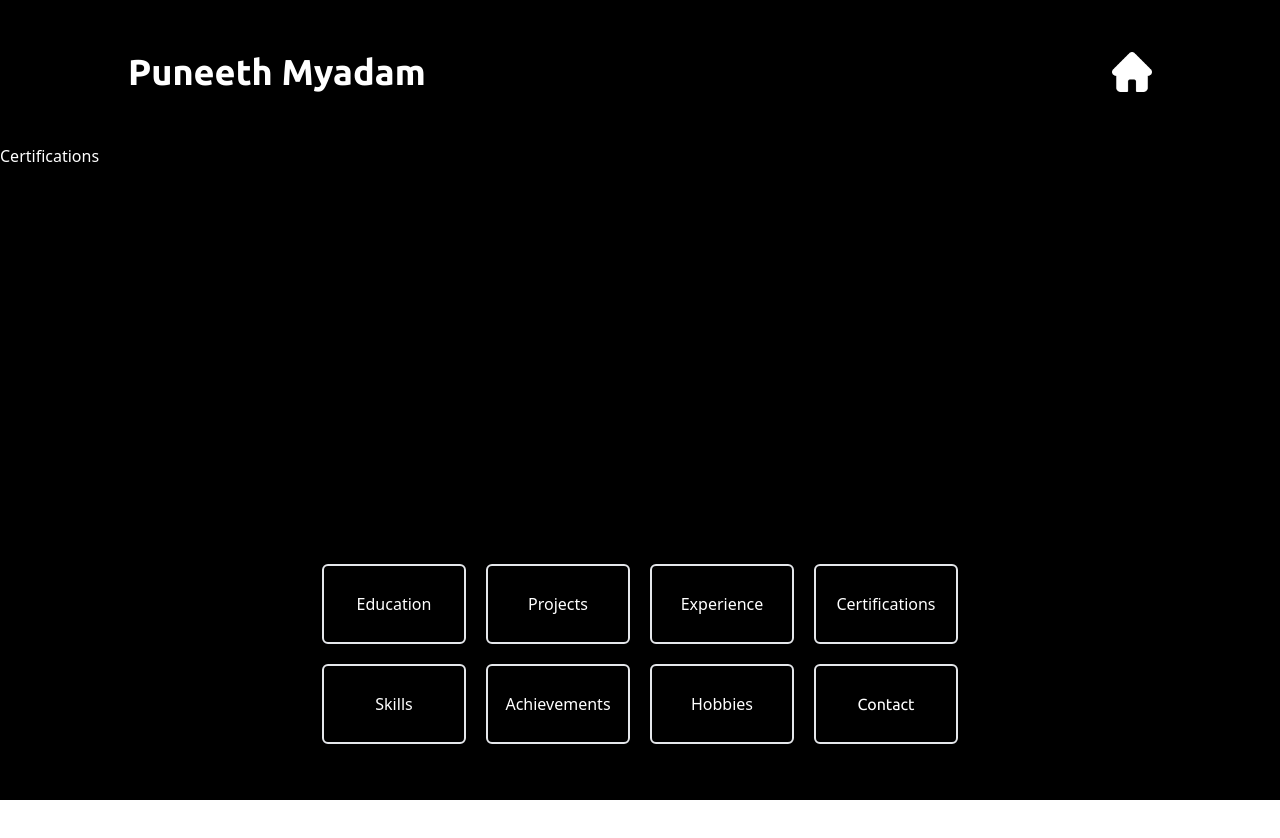
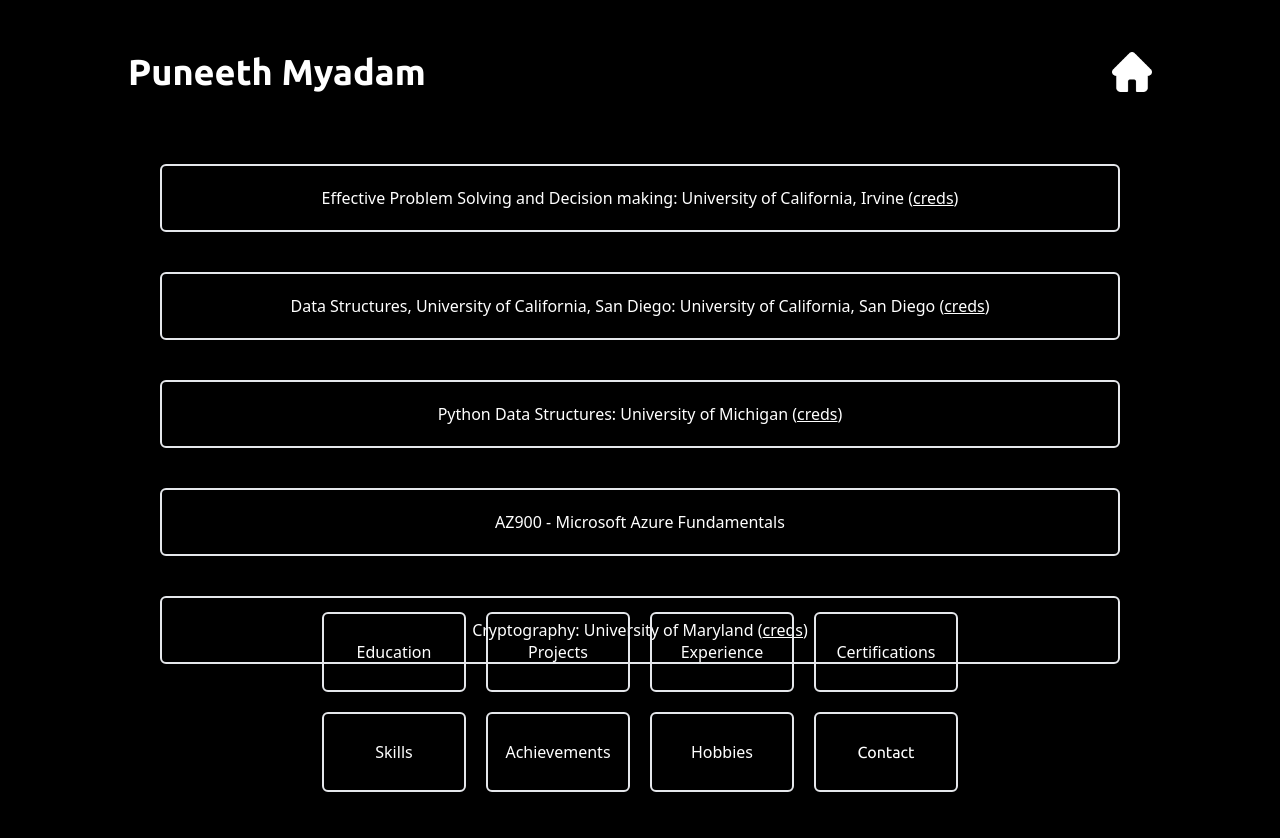
Before and after one commit to MyadamPuneeth/Portfolio, a React (Vite) app: page /Portfolio/certifications in a window 1280 px wide. Shown: the top 838 px of the page. Before the commit the page ends 800 px from the top, so only its background shows below. Built offline with nearby package versions, Linux system fonts and the light colour scheme; no server answers.

Commit message:
all pages ready

```diff
--- a/src/components/NavGrid.jsx
+++ b/src/components/NavGrid.jsx
@@ -4,7 +4,7 @@ import { Link } from 'react-router-dom'
 const NavGrid = () => {
   return (
     <div>
-      <footer className='footer sm:footer-horizontal bg-neutral text-neutral-content items-center p-4 mb-10 bottom-0'>
+      <footer className='footer sm:footer-horizontal bg-neutral text-neutral-content items-center p-4 md:mt-20 mb-10 bottom-0'>
         <div className='flex w-full justify-center '>
           <div className='flex flex-col gap-5'>
             <div className='flex gap-5'>
--- a/src/components/Navbar.jsx
+++ b/src/components/Navbar.jsx
@@ -6,7 +6,7 @@ const Navbar = () => {
     return (
         <div className='z-0'>
             <div className="navbar bg-black h-20 shadow-sm flex items-center justify-end pr-20 gap-2">
-                <a className="btn btn-ghost mt-2.5 font-ubuntu text-white text-xl"><SupabaseConn/></a>
+                <a className="btn btn-ghost mt-2.5 font-ubuntu text-white text-xl">123123</a>
                 <img className="w-10 h-10" src={fire}></img>
             </div>
         </div>
--- a/src/components/pages/Achievements.jsx
+++ b/src/components/pages/Achievements.jsx
@@ -2,7 +2,22 @@ import React from 'react'
 
 const Achievements = () => {
   return (
-    <div>Achievements</div>
+    <div className='flex flex-col items-center mt-5 w-full gap-20 h-[44vh]'>
+      <div className='flex flex-col gap-10'>
+        <div className='border-2 rounded-md py-5 px-32 text-center'>
+          AIU South Zone - GITAM Univeristy 2022
+        </div>
+        <div className='border-2 rounded-md py-5 px-32 text-center'>
+          AIU South Zone - GITAM Univeristy 2023
+        </div>
+        <div className='border-2 rounded-md py-5 px-32 text-center'>
+          6th position in Skillvarz Hackathon 2024
+        </div>
+        <div className='border-2 rounded-md py-5 px-32 text-center'>
+          BOOMBOX 2.0 - Winner
+        </div>
+      </div>
+    </div>
   )
 }
 
--- a/src/components/pages/Certifications.jsx
+++ b/src/components/pages/Certifications.jsx
@@ -2,7 +2,29 @@ import React from 'react'
 
 const Certifications = () => {
   return (
-    <div>Certifications</div>
+    <div className='flex flex-col items-center mt-5 w-full gap-20 h-[44vh]'>
+      <div className='flex flex-col gap-10'>
+        <div className='border-2 rounded-md py-5 px-32 text-center'>
+          Effective Problem Solving and Decision making: University of California, Irvine
+          <a href="https://coursera.org/verify/UF95BWQWXJD7"> (<u>creds</u>)</a>
+        </div>
+        <div className='border-2 rounded-md py-5 px-32 text-center'>
+          Data Structures, University of California, San Diego: University of California, San Diego
+          <a href="https://coursera.org/verify/C8N3YUD6RH9R"> (<u>creds</u>)</a>
+        </div>
+        <div className='border-2 rounded-md py-5 px-32 text-center'>
+          Python Data Structures: University of Michigan
+          <a href="https://coursera.org/verify/YNTJUUWBNUJ8"> (<u>creds</u>)</a>
+        </div>
+        <div className='border-2 rounded-md py-5 px-32 text-center'>
+          AZ900 - Microsoft Azure Fundamentals
+        </div>
+        <div className='border-2 rounded-md py-5 px-32 text-center'>
+          Cryptography: University of Maryland
+          <a href="https://www.coursera.org/account/accomplishments/verify/QJL4WX6YN325"> (<u>creds</u>)</a>
+        </div>
+      </div>
+    </div>
   )
 }
 
--- a/src/components/pages/Experience.jsx
+++ b/src/components/pages/Experience.jsx
@@ -2,7 +2,7 @@ import React from 'react'
 
 const Experience = () => {
   return (
-    <div className='flex flex-col items-center mt-5 w-full gap-20 text-center h-[53vh] overflow-y-scroll scrollbar-hide'
+    <div className='flex flex-col items-center mt-5 w-full gap-20 text-center h-[44vh] overflow-y-scroll scrollbar-hide'
     >
       <div className='flex flex-col gap-10'>
         <div className='border-2 rounded-md py-5 px-32'>
--- a/src/components/pages/Hobbies.jsx
+++ b/src/components/pages/Hobbies.jsx
@@ -2,13 +2,19 @@ import React from 'react'
 
 const Hobbies = () => {
   return (
-    <div className='flex flex-col items-center mt-5 w-full text-center h-[55vh] overflow-y-scroll scrollbar-hide'>
+    <div className='flex flex-col items-center mt-5 w-full text-center h-[44vh] overflow-y-scroll scrollbar-hide'>
       <div className='flex flex-col gap-10'>
         <div className='border-2 rounded-md py-5 px-32'>
           Table Tennis
         </div>
         <div className='border-2 rounded-md py-5 px-32'>
           Chess
+        </div>
+        <div className='border-2 rounded-md py-5 px-32'>
+          Programming
+        </div>
+        <div className='border-2 rounded-md py-5 px-32'>
+          Graphic Design
         </div>
         <div className='border-2 rounded-md py-5 px-32'>
           Cricket
@@ -19,12 +25,6 @@ const Hobbies = () => {
         <div className='border-2 rounded-md py-5 px-32'>
           Basketball
         </div>
-        <div className='border-2 rounded-md py-5 px-32'>
-          Programming
-        </div>
-        <div className='border-2 rounded-md py-5 px-32'>
-          Graphic Design
-        </div>
       </div>
     </div>
   )
--- a/src/components/pages/Projects.jsx
+++ b/src/components/pages/Projects.jsx
@@ -2,7 +2,7 @@ import React from 'react'
 
 const Projects = () => {
   return (
-    <div className='flex flex-col items-center mt-5 h-[55vh] overflow-y-scroll scrollbar-hide w-full gap-20 text-center'>
+    <div className='flex flex-col items-center mt-5 h-[44vh] overflow-y-scroll scrollbar-hide w-full gap-20 text-center'>
       <div className='flex flex-col gap-10'>
         <div className='border-2 rounded-md py-5 px-32'>
           Geospatial Information - Mega scale Data migration from legacy system to cloud.
--- a/src/components/pages/Skills.jsx
+++ b/src/components/pages/Skills.jsx
@@ -2,7 +2,7 @@ import React from 'react'
 
 const Skills = () => {
   return (
-    <div className='flex flex-col items-center mt-5 h-[55vh] overflow-y-scroll scrollbar-hide w-full text-center'>
+    <div className='flex flex-col items-center mt-5 h-[44vh] overflow-y-scroll scrollbar-hide w-full text-center'>
       <div className='flex flex-col gap-10'>
         <div className='border-2 rounded-md py-5 px-32'>
           Python - Proficient
```
